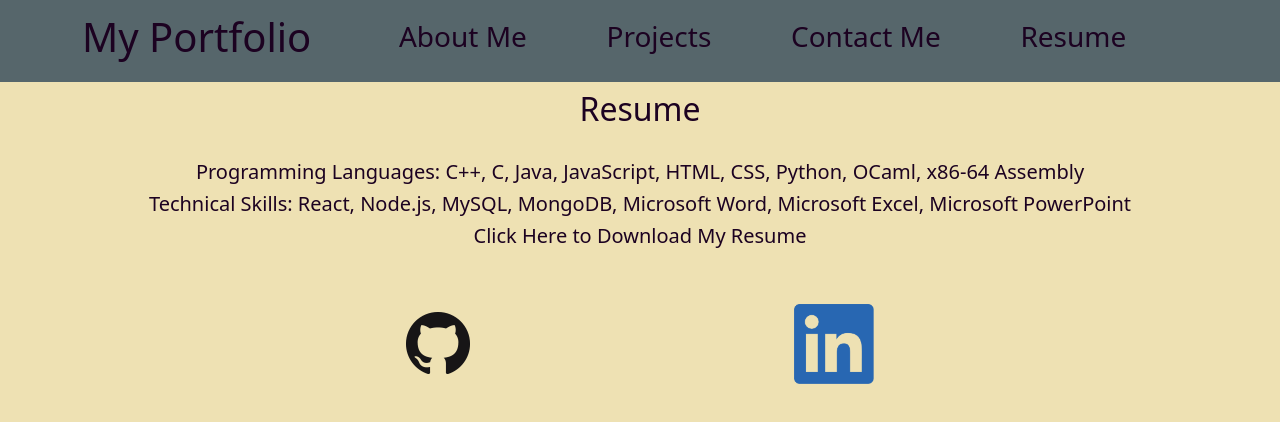
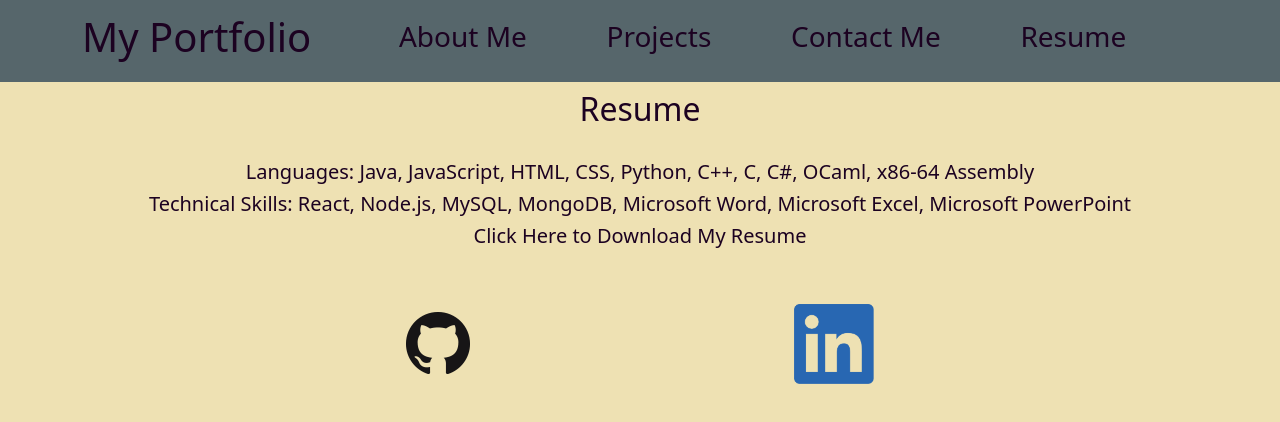
Before and after one commit to fortu038/portfolio, a React (Create React App) app: page /#/resume in a window 1280 px wide. Shown: the top 422 px of the page. Built offline with nearby package versions, Linux system fonts and the light colour scheme.

Commit message:
Removed comments from App.css and updated languages listed on Resume page.

```diff
--- a/src/App.css
+++ b/src/App.css
@@ -62,8 +62,6 @@
 
 /* Projects Styling */
 .Project-Img {
-  /* height: 75vmin;
-  min-height: 300px; */
   max-width: 95vmin;
 }
 
--- a/src/components/pages/resume/Resume.jsx
+++ b/src/components/pages/resume/Resume.jsx
@@ -11,7 +11,7 @@ function ContactMe () {
       <div className="d-flex flex-column justify-content-center align-items-center mt-2">
         <h2>Resume</h2>
         <h5 className="text-center mt-4">
-          Programming Languages: C++, C, Java, JavaScript, HTML, CSS, Python, OCaml, x86-64 Assembly
+          Languages: Java, JavaScript, HTML, CSS, Python, C++, C, C#, OCaml, x86-64 Assembly
         </h5>
         <h5 className="text-center">
           Technical Skills: React, Node.js, MySQL, MongoDB, Microsoft Word, Microsoft Excel,
```
